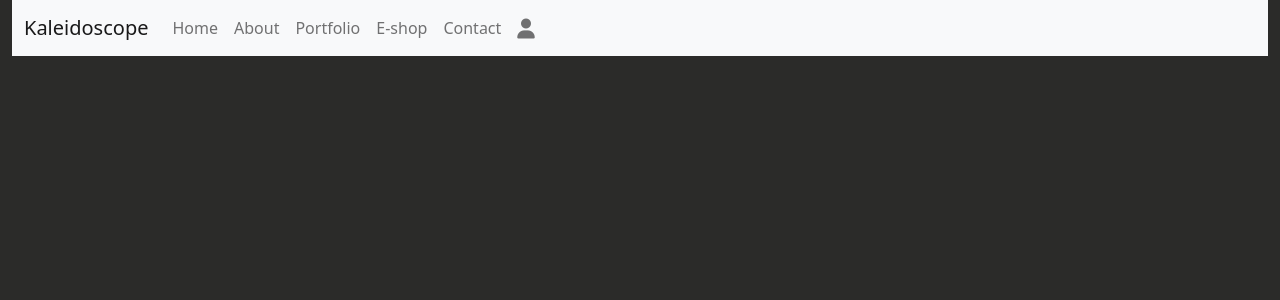
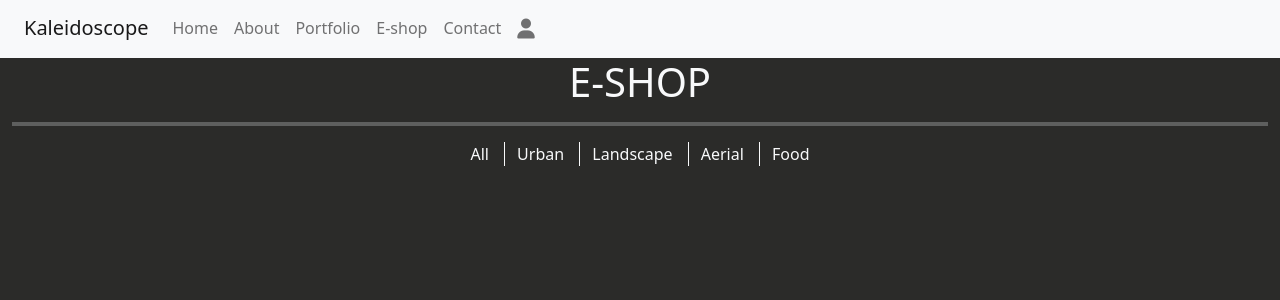
Before and after one commit to Anelairam/kaleidoscope, a Django app: page /eshop/ in a window 1280 px wide. Shown: the top 300 px of the page. Run offline with Django 4.2, Linux system fonts and the light colour scheme; data that the repository does not hold is empty; some libraries are stand-ins or nearby versions.

Commit message:
Before submition

```diff
--- a/checkout/templates/checkout/checkout.html
+++ b/checkout/templates/checkout/checkout.html
@@ -1,6 +1,7 @@
 {% extends "base.html" %}
 {% load static %}
 {% load bootstrap_tags %}
+{% load crispy_forms_tags %}
 
 {% block extra_css %}
     <link rel="stylesheet" href="{% static 'checkout/css/checkout.css' %}">
--- a/eshop/templates/eshop/eshop.html
+++ b/eshop/templates/eshop/eshop.html
@@ -1,7 +1,25 @@
 {% extends "base.html" %}
 {% load static %}
 
+{% block page_header %}
+    <div class="container-fluid header-container">
+        <div class="row">
+            <div class="col"></div>
+        </div>
+    </div>
+{% endblock %}
+
 {% block content %}
+<div class="container-fluid">
+    <!-- Page heading row -->
+    <div class="row">
+        <div class="col">
+            <h1 class="page_heading text-center">
+                E-SHOP
+            </h1>
+        <hr>
+        </div>
+    </div>
     <div class="container-fluid">
         <div class="row">
             <div class="col">
@@ -38,4 +56,7 @@
             </div>
         </div>
     </div>
+</div>
 {% endblock %}
+
+<!-- https://www.pexels.com/photo/brown-wooden-dock-414612/ -->
```
Also changed, not shown: media/moonlight_bridge.jpg (added), media/moonlight_bridge_Tkss7xb.jpg (added).
